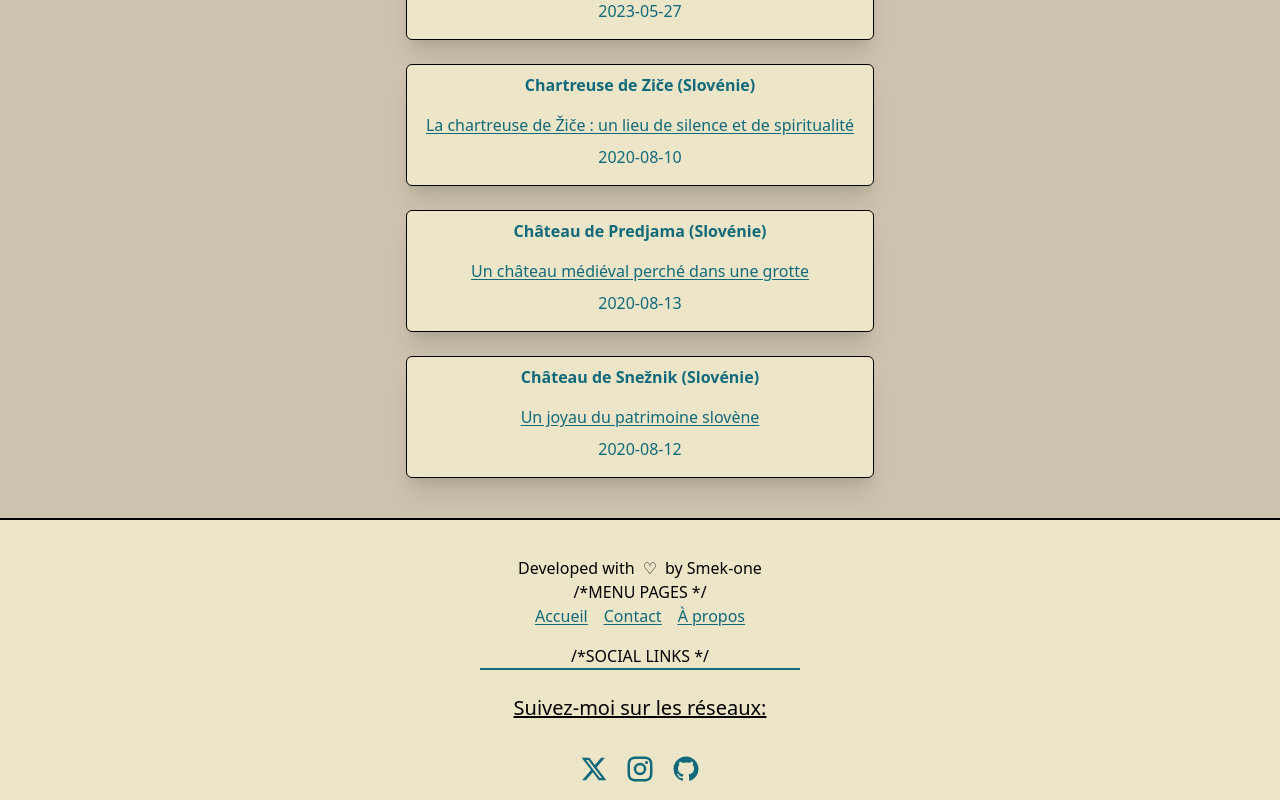
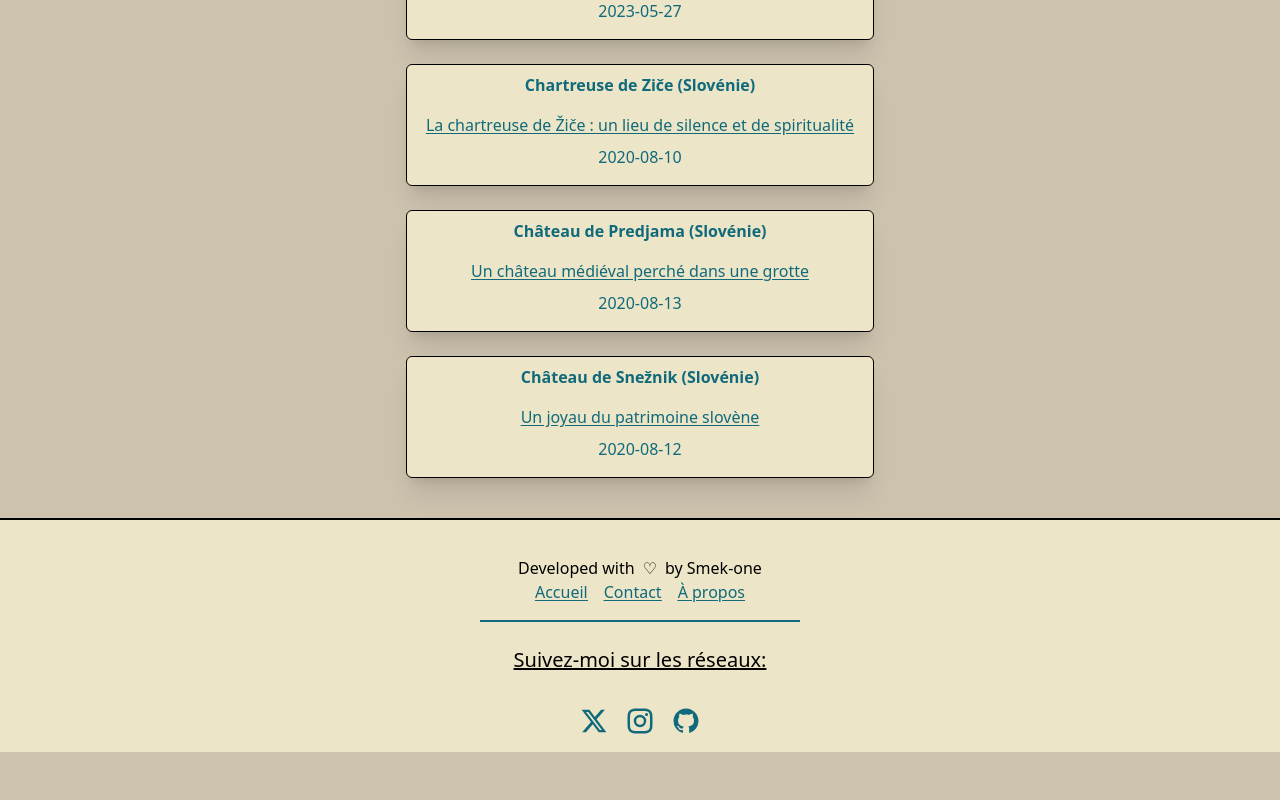
Before and after one commit to Smek-one/smekoneBlog, a Next.js app: page / in a window 1280 px wide. Shown: the part 644-1444 px from the top of the page. After the commit the page ends 1396 px from the top, so only its background shows below. Built offline with nearby package versions, Linux system fonts and the light colour scheme.

Commit message:
adding comments

```diff
--- a/app/layout.tsx
+++ b/app/layout.tsx
@@ -33,14 +33,14 @@ export default function RootLayout({
            by Smek-one</h3>
            </div>
 
-           /*MENU PAGES */
+           {/*MENU PAGES */}
       <div className="text-cianOscuro font-extralight mb-4 underline underline-offset-2 decoration-zinc-600">
       <Link href="/" className="mx-2">Accueil</Link>
       <Link href="/contact" className="mx-2">Contact</Link>
       <Link href="/about" className="mx-2">À propos</Link>
       </div>
 
-      /*SOCIAL LINKS */
+      {/*SOCIAL LINKS */}
       <div className="text-center border-t-2 border-cianOscuro w-1/4 mx-auto">
         <p className="md:underline pt-6 md:text-xl sm:text-xs sm:no-underline">Suivez-moi sur les réseaux:</p>
 
```
